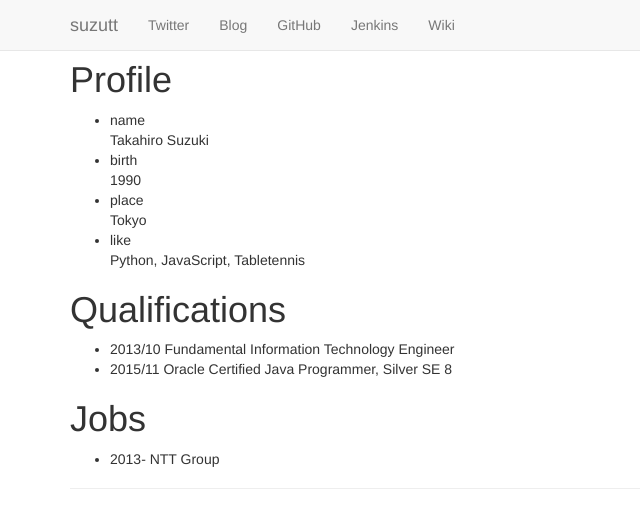
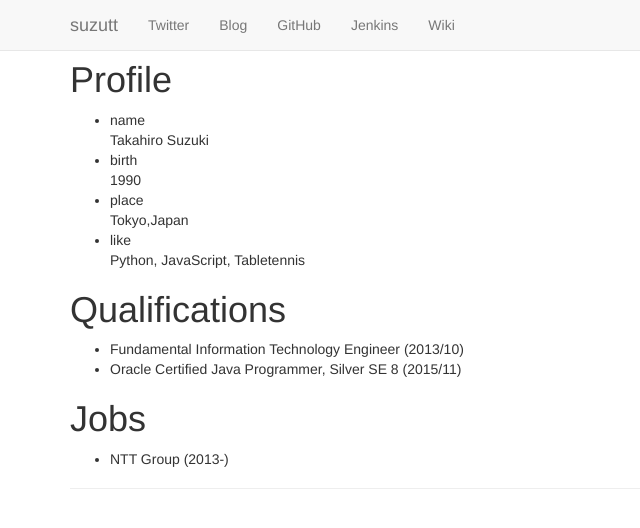
Before and after one commit to bur8787/portal, a plain HTML site: page index.html in a window 1280 px wide. Shown: the whole page, without its empty margins (0-640 px from the left). Drawn offline with nearby package versions, Linux system fonts and the light colour scheme.

Commit message:
Change place and qualifications and jobs

```diff
--- a/index.html
+++ b/index.html
@@ -68,7 +68,7 @@
                 1990
               </li>
               <li>place<br />
-                Tokyo
+                Tokyo,Japan
               </li>
               <li>like<br />
                 Python, JavaScript, Tabletennis
@@ -76,12 +76,12 @@
             </ul>
             <h1 id="qualifications">Qualifications</h1>
             <ul>
-              <li>2013/10&nbsp;Fundamental Information Technology Engineer</li>
-              <li>2015/11&nbsp;Oracle Certified Java Programmer, Silver SE 8</li>
+              <li>Fundamental Information Technology Engineer (2013/10)</li>
+              <li>Oracle Certified Java Programmer, Silver SE 8 (2015/11)</li>
             </ul>
             <h1 id="jobs">Jobs</h1>
             <ul>
-              <li>2013-&nbsp;NTT Group</li>
+              <li>NTT Group (2013-)</li>
             </ul>
           </div>
         </div>
```
